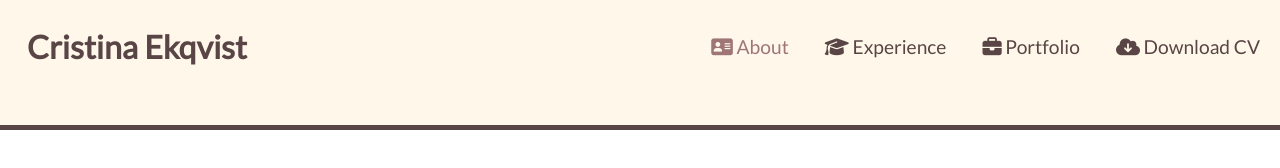
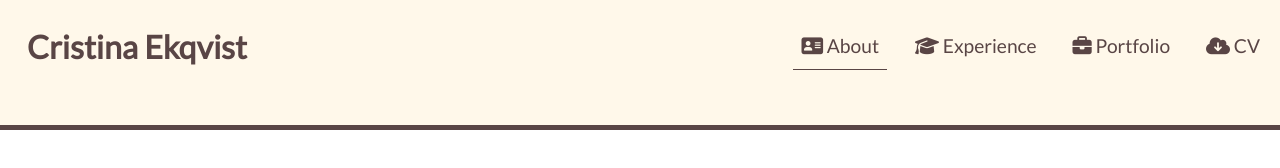
Before and after one commit to BubiniB/cristina-ekqvist, a plain HTML site: page index.html in a window 1280 px wide. Drawn offline with nearby package versions, Linux system fonts and the light colour scheme.

Commit message:
Add style to navbar

```diff
--- a/assets/css/style.css
+++ b/assets/css/style.css
@@ -28,6 +28,10 @@ header {
     margin-top: 10px;
 }
 
+.logo:hover {
+    color: #DEB6AB;
+}
+
 .navbar-nav .menuitem  {
     font-family: "Lato", sans-serif;
     font-size: 120%;
@@ -37,11 +41,12 @@ header {
   }
 
 .navbar-nav .menuitem.active {
-    color: rgb(158, 118, 118);
+    color: #594545;
+    border-bottom: 1px solid #594545;
 }
 
 .menuitem:hover {
-    color: rgb(158, 118, 118);
+    color: #DEB6AB;
 }
 
 /* Extra small devices (phones, 600px and down) */
--- a/index.html
+++ b/index.html
@@ -30,7 +30,7 @@
                   <a class="nav-link menuitem" href="#"><i class="fa-sharp fa-solid fa-briefcase"></i> Portfolio</a>
                 </li>
                 <li class="nav-item">
-                  <a class="nav-link menuitem" href="#"><i class="fa-solid fa-cloud-arrow-down"></i> Download CV</a>
+                  <a class="nav-link menuitem" href="#"><i class="fa-solid fa-cloud-arrow-down"></i> CV</a>
                 </li>
               </ul>
             </div>
```
